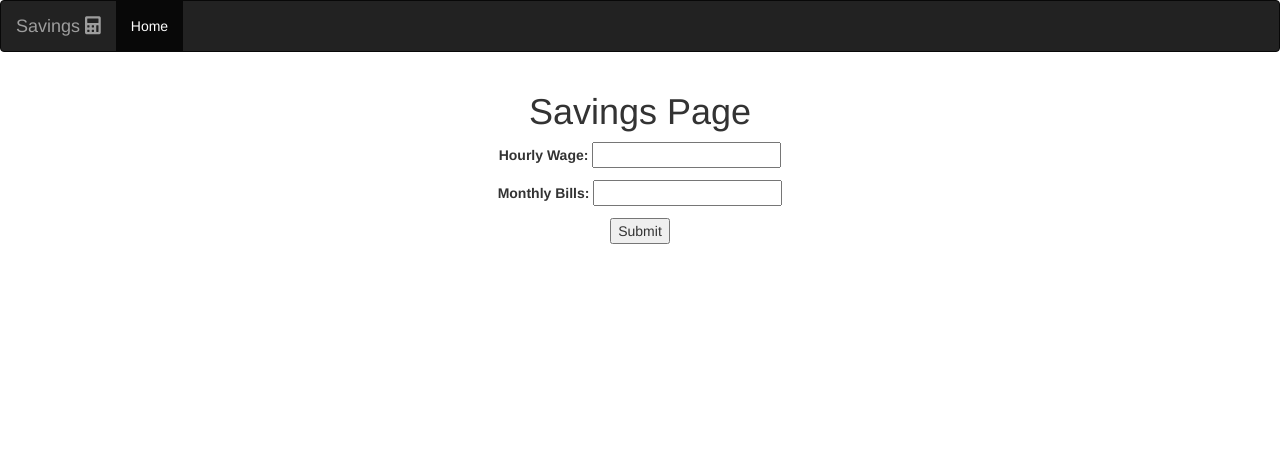
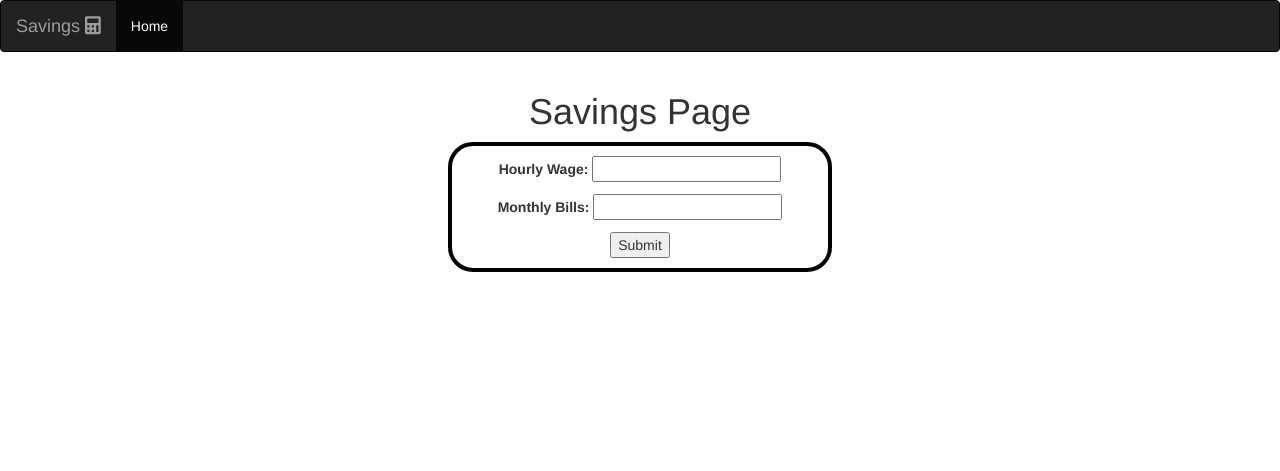
Before and after one commit to agoody44/savingscalculator, a Django app: template savings_calculator/templates/savings.html in a window 1280 px wide. Shown: the top 471 px of the page. Run offline with Django 3.2, Linux system fonts and the light colour scheme; the template is opened without the code that fills it: values that come from a table or form of the project are taken from there, others are empty; tables that the repository leaves empty hold one stand-in row (values such as "Sample post"); some libraries are stand-ins or nearby versions; some web fonts are replaced.

Commit message:
Adds more styling to form

```diff
--- a/savings_calculator/static/css/style.css
+++ b/savings_calculator/static/css/style.css
@@ -46,6 +46,10 @@ tr,td {
 form {
     margin-left: auto;
     margin-right: auto;
+    border: 4px solid rgb(0, 0, 0);
+    padding: 10px;
+    border-radius: 25px;
+    width:30%;
 }
 
 button {
@@ -54,3 +58,10 @@ button {
     margin-right: auto;
     box-shadow: 0 8px 16px 0 rgba(0,0,0,0.2), 0 6px 20px 0 rgba(0,0,0,0.19);
 }
+
+#Cimg {
+    height: auto;
+    width: auto;
+    max-width: 300px;
+    max-height: 300px;
+}
```
Also changed, not shown: savings_calculator/templates/calculate.html (+7 -2 lines), savings_calculator/static/imgs/pngwing.png (added).
